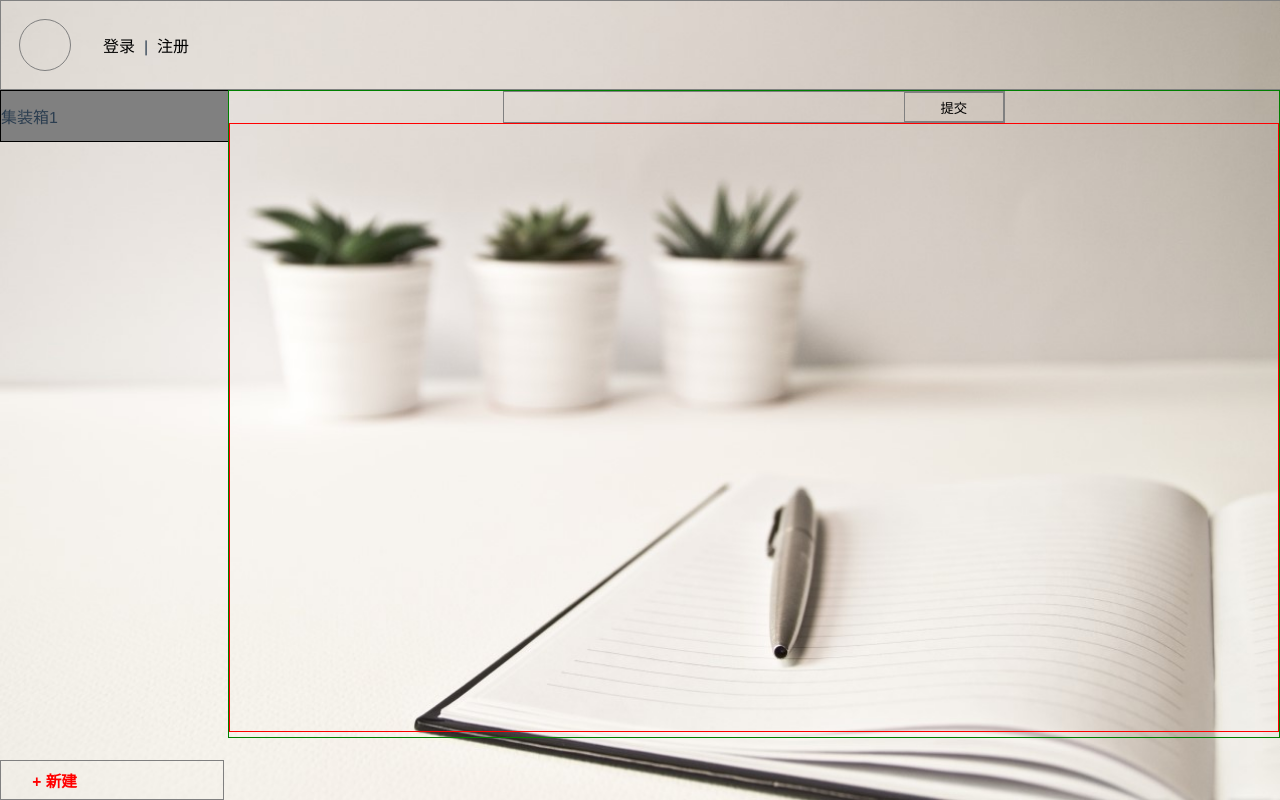
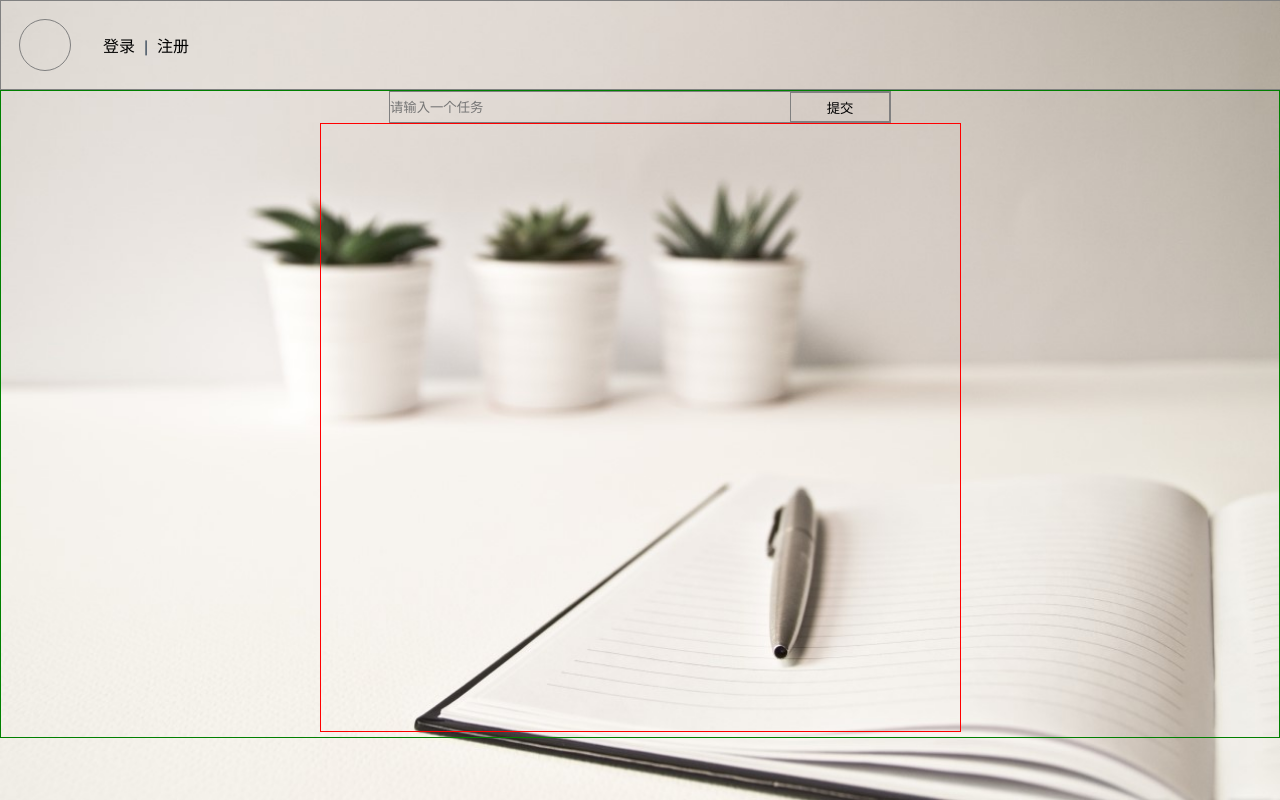
Before and after one commit to tretea/vue-todo, a Vue app: page /index in a window 1280 px wide. Built offline with nearby package versions, Linux system fonts and the light colour scheme.

Commit message:
设置cookies

```diff
--- a/src/views/index.vue
+++ b/src/views/index.vue
@@ -13,21 +13,21 @@
             </div>
         </div>
         <div class="content">
-            <div class="list">
-                <div class="todolist">
-                    <ul>
-                        <li v-for="(item,index) in todolist">{{item}}</li>
-                    </ul>
-                </div>
-                <button id="create" v-on:click="create"><h3>&emsp;&emsp;+&nbsp;新建</h3></button>
-            </div>
+<!--            <div class="list">-->
+<!--                <div class="todolist">-->
+<!--                    <ul>-->
+<!--                        <li v-for="(item,index) in todolist">{{item}}</li>-->
+<!--                    </ul>-->
+<!--                </div>-->
+<!--                <button id="create" v-on:click="create"><h3>&emsp;&emsp;+&nbsp;新建</h3></button>-->
+<!--            </div>-->
             <div class="item">
                 <div class="input">
-                    <input type="text" v-model="item"><button v-on:click="creates">提交</button>
+                    <input type="text" placeholder="请输入一个任务" v-model="item" v-on:keyup.13='creates'><button v-on:click="creates">提交</button>
                 </div>
                 <div class="todoitem">
                     <ul>
-                        <li v-for="(item,index) in todoitem">{{index}}{{item}}</li>
+                        <li v-for="(item,index) in todoitem"><input type="checkbox" id="item">{{item}}</li>
                     </ul>
                 </div>
             </div>
@@ -42,18 +42,50 @@
             return{
                 name:this.$route.params.name,
                 item:'',   //待办项
-                items:'',  //待办集合
-                todolist:['集装箱1'],  //后台待办项
+                // items:'',  //待办集合
+                // todolist:['集装箱1'],  //后台待办项
                 todoitem:this.$route.params.content  //后台待办项集合
             }
         },
         methods:{
             creates:function(e){
-                this.todoitem.push(this.item)
+                var self = this;
+                console.log(this.item);
+                this.todoitem.push(this.item);
+                //发送item请求
+
+
+
+                    var xhr = new XMLHttpRequest();
+                    xhr.open('post','/api/register/item/');
+//添加请求头，编码表单中的中文参数
+                    xhr.setRequestHeader('Content-type','application/x-www-form-urlencoded');
+//发送请求和传表单参数
+                    xhr.send('item='+this.item);
+                    console.log('发送成功')
+//xhr请求状态 0未初始化；1正在加载；2以加载；3交互中；4完成；
+                    xhr.onreadystatechange=function () {
+                        if(xhr.readyState==4 && xhr.status == 200){
+                            var respText = xhr.responseText;
+                            //json字符串转化为js对象
+                            var resp_obj = JSON.parse(respText);
+                            if(resp_obj.msg == '获取到了email'){
+                                alert('恭喜您，发送成功')
+                            }
+
+                        }
+                    };
+
+
+
+
+
+                //发送结束
+                this.item=''
             },
-            create:function(e){
-                this.todolist.push('集装箱')
-            }
+            // create:function(e){
+            //     this.todolist.push('集装箱')
+            // }
         }
     }
 </script>
@@ -90,48 +122,53 @@
         display: flex;
         justify-content: space-between;
     }
-    .todolist{
-        width: 106%;
-        height: 103%;
-        overflow: auto;
-    }
-    .list{
-        width: 18%;
-        height: 100%;
-        overflow: hidden;
-        overflow-x: hidden;
-    }
-    .todolist ul li{
-        border: 1px solid black;
-        background-color:gray;
+
+    /*待办事项集合*/
+
+    /*.todolist{*/
+    /*    width: 106%;*/
+    /*    height: 103%;*/
+    /*    overflow: auto;*/
+    /*}*/
+    /*.list{*/
+    /*    width: 18%;*/
+    /*    height: 100%;*/
+    /*    overflow: hidden;*/
+    /*    overflow-x: hidden;*/
+    /*}*/
+    /*.todolist ul li{*/
+    /*    border: 1px solid black;*/
+    /*    background-color:gray;*/
+    /*    width: 100%;*/
+    /*    height: 30px;*/
+    /*    padding:10px 0;*/
+    /*    display: flex;*/
+    /*    align-items: center;*/
+    /*    list-style-type: none;*/
+    /*}*/
+    /*#create{*/
+    /*    width: 17.5%;*/
+    /*    height: 40px;*/
+    /*    position: fixed;*/
+    /*    bottom: 0;*/
+    /*    left: 0;*/
+    /*    outline: none;*/
+    /*    border: 1px solid gray;*/
+    /*    background: none;*/
+    /*    text-align: left;*/
+    /*    cursor:pointer;*/
+    /*    color: red;*/
+    /*}*/
+    .item{
         width: 100%;
-        height: 30px;
-        padding:10px 0;
-        display: flex;
-        align-items: center;
-        list-style-type: none;
-    }
-    #create{
-        width: 17.5%;
-        height: 40px;
-        position: fixed;
-        bottom: 0;
-        left: 0;
-        outline: none;
-        border: 1px solid gray;
-        background: none;
-        text-align: left;
-        cursor:pointer;
-        color: red;
-    }
-    .item{
-        width: 83%;
         border: 1px solid green;
     }
     .todoitem{
+        width: 50%;
         height: 94%;
         border: 1px solid red;
         overflow:auto;
+        margin: 0 auto;
     }
     .input{
         border: 1px solid gray;
@@ -154,6 +191,7 @@
         outline: none;
         border: 1px solid gray;
         background: none;
+        cursor:pointer;
     }
     .todoitem ul li{
         display: flex;
--- a/src/views/login.vue
+++ b/src/views/login.vue
@@ -43,7 +43,7 @@
             }
         },methods:{
             loginbtn:function(){
-                var self = this
+                var self = this;
                 if(this.loginname!='' && this.password!=''){
                     var xhr = new XMLHttpRequest();
                     xhr.open('post','/api/register/login/');
```
